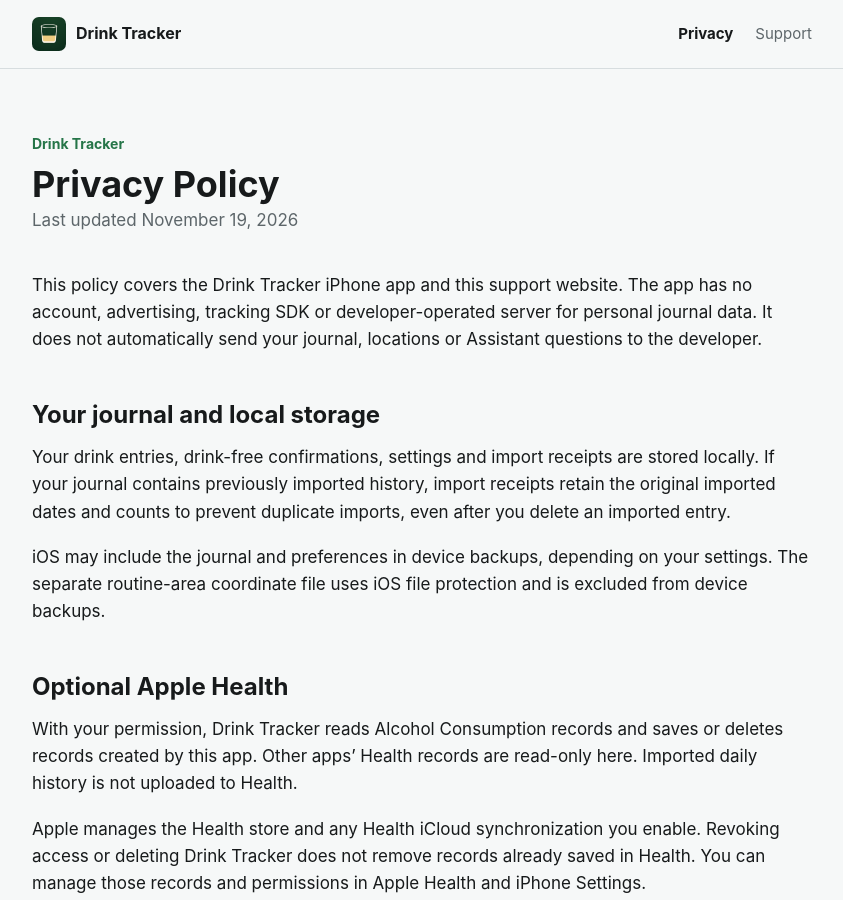
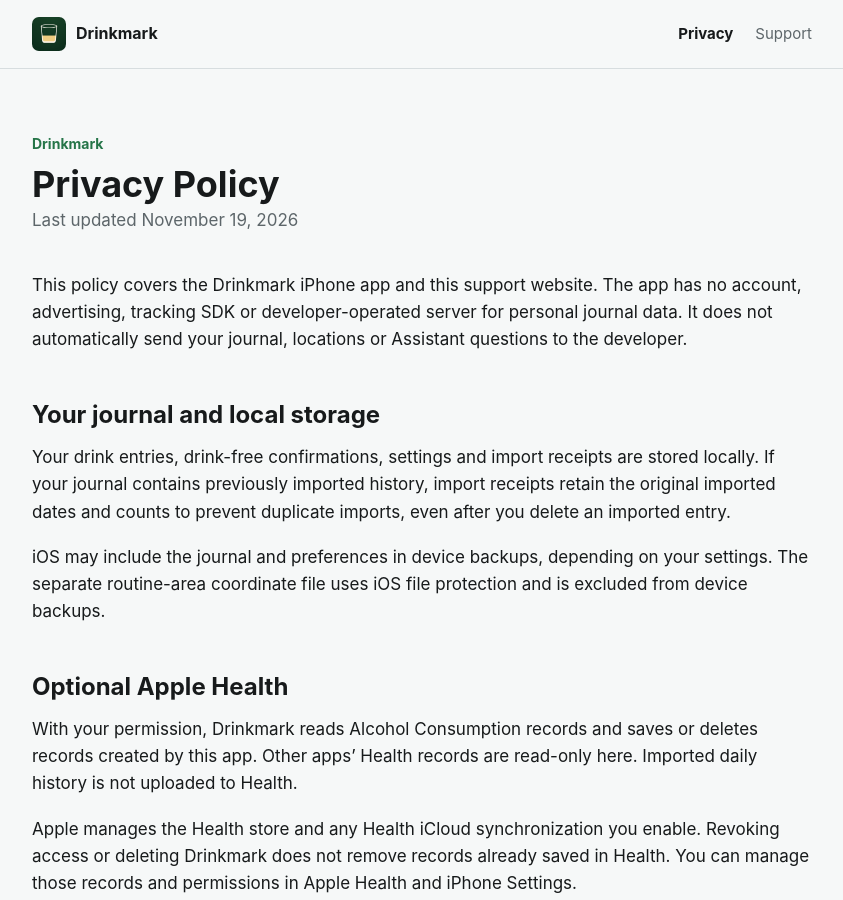
Before and after one commit to anishharis/anishharis.github.io, a plain HTML site: page drink-tracker/privacy/index.html in a window 1280 px wide. Shown: the top 900 px of the page, without its empty margins (218-1061 px from the left). Drawn offline with Linux system fonts and the light colour scheme.

Commit message:
Rename Drink Tracker public pages and support form to Drinkmark

```diff
--- a/drink-tracker/privacy/index.html
+++ b/drink-tracker/privacy/index.html
@@ -3,8 +3,8 @@
 <head>
   <meta charset="utf-8">
   <meta name="viewport" content="width=device-width, initial-scale=1">
-  <meta name="description" content="Privacy policy for Drink Tracker: local journal storage, Apple Health, Apple Maps, on-device Assistant and data controls.">
-  <title>Privacy Policy - Drink Tracker</title>
+  <meta name="description" content="Privacy policy for Drinkmark: local journal storage, Apple Health, Apple Maps, on-device Assistant and data controls.">
+  <title>Privacy Policy - Drinkmark</title>
   <link rel="stylesheet" href="../assets/styles.css">
   <link rel="icon" href="../assets/app-icon.png">
 </head>
@@ -13,7 +13,7 @@
     <div class="shell">
       <a class="brand" href="../">
         <img src="../assets/app-icon.png" alt="">
-        <span>Drink Tracker</span>
+        <span>Drinkmark</span>
       </a>
       <nav class="site-nav" aria-label="Primary navigation">
         <a href="./" aria-current="page">Privacy</a>
@@ -23,19 +23,19 @@
   </header>
 
   <main class="shell">
-    <p class="kicker">Drink Tracker</p>
+    <p class="kicker">Drinkmark</p>
     <h1>Privacy Policy</h1>
     <p class="policy-meta">Last updated November 19, 2026</p>
 
-    <p>This policy covers the Drink Tracker iPhone app and this support website. The app has no account, advertising, tracking SDK or developer-operated server for personal journal data. It does not automatically send your journal, locations or Assistant questions to the developer.</p>
+    <p>This policy covers the Drinkmark iPhone app and this support website. The app has no account, advertising, tracking SDK or developer-operated server for personal journal data. It does not automatically send your journal, locations or Assistant questions to the developer.</p>
 
     <h2>Your journal and local storage</h2>
     <p>Your drink entries, drink-free confirmations, settings and import receipts are stored locally. If your journal contains previously imported history, import receipts retain the original imported dates and counts to prevent duplicate imports, even after you delete an imported entry.</p>
     <p>iOS may include the journal and preferences in device backups, depending on your settings. The separate routine-area coordinate file uses iOS file protection and is excluded from device backups.</p>
 
     <h2>Optional Apple Health</h2>
-    <p>With your permission, Drink Tracker reads Alcohol Consumption records and saves or deletes records created by this app. Other apps’ Health records are read-only here. Imported daily history is not uploaded to Health.</p>
-    <p>Apple manages the Health store and any Health iCloud synchronization you enable. Revoking access or deleting Drink Tracker does not remove records already saved in Health. You can manage those records and permissions in Apple Health and iPhone Settings.</p>
+    <p>With your permission, Drinkmark reads Alcohol Consumption records and saves or deletes records created by this app. Other apps’ Health records are read-only here. Imported daily history is not uploaded to Health.</p>
+    <p>Apple manages the Health store and any Health iCloud synchronization you enable. Revoking access or deleting Drinkmark does not remove records already saved in Health. You can manage those records and permissions in Apple Health and iPhone Settings.</p>
 
     <h2>Optional location features and Apple Maps</h2>
     <p>Possible visits uses visit locations for Apple Maps venue searches. The routine-area map also sends searches and map regions to Apple. A nearby match does not establish that you visited a place or drank.</p>
@@ -69,11 +69,11 @@
     </ul>
 
     <h2>Changes and contact</h2>
-    <p>Changes to these practices will be reflected in this policy and its updated date. For help or privacy questions, visit the <a href="../support/">Drink Tracker support page</a>.</p>
+    <p>Changes to these practices will be reflected in this policy and its updated date. For help or privacy questions, visit the <a href="../support/">Drinkmark support page</a>.</p>
   </main>
 
   <footer class="site-footer">
-    <div class="shell"><a href="../">Drink Tracker</a> &middot; <a href="../support/">Support</a></div>
+    <div class="shell"><a href="../">Drinkmark</a> &middot; <a href="../support/">Support</a></div>
   </footer>
 </body>
 </html>
```
Also changed, not shown: drink-tracker/index.html (+6 -6 lines), drink-tracker/support/index.html (+8 -8 lines), 1 other file.
